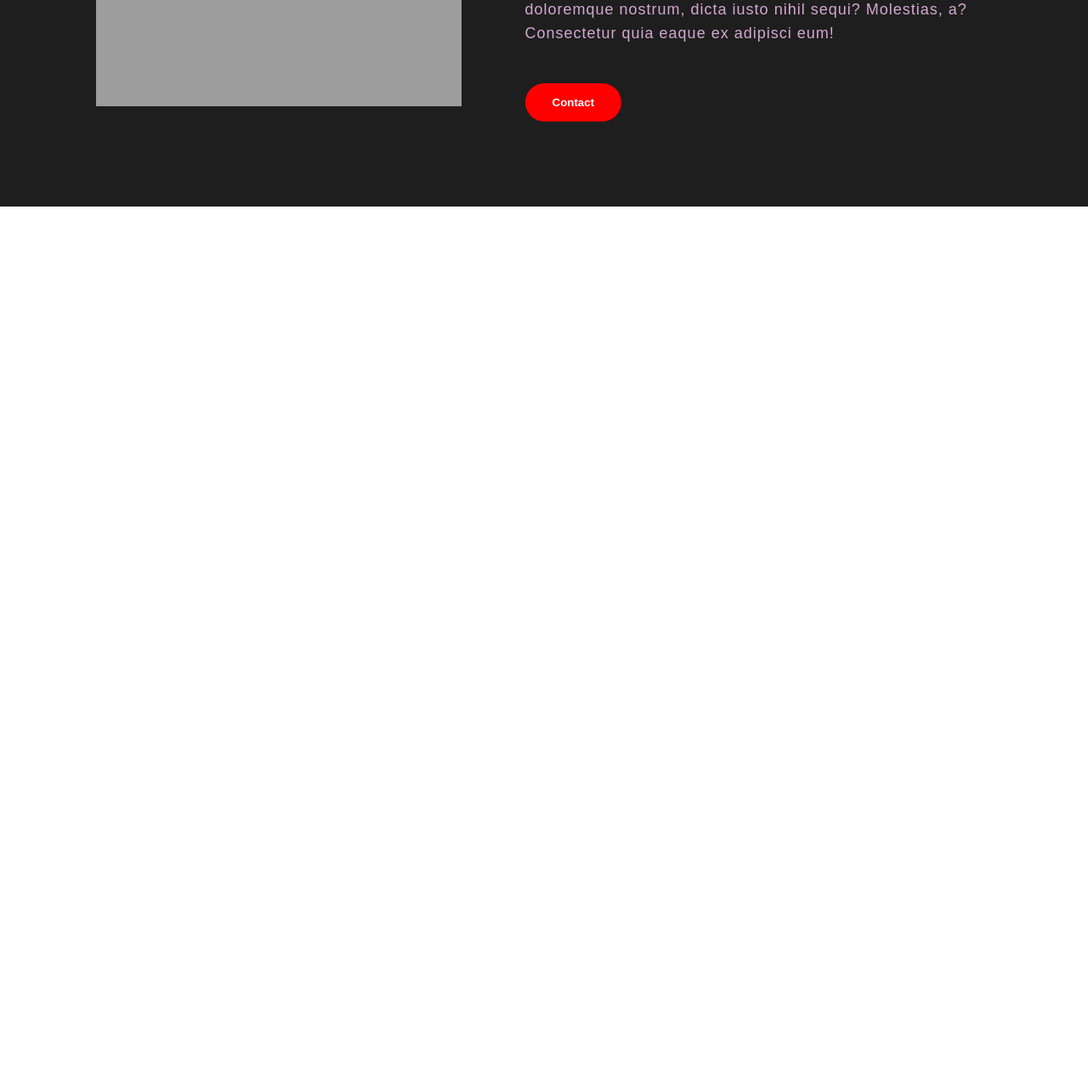
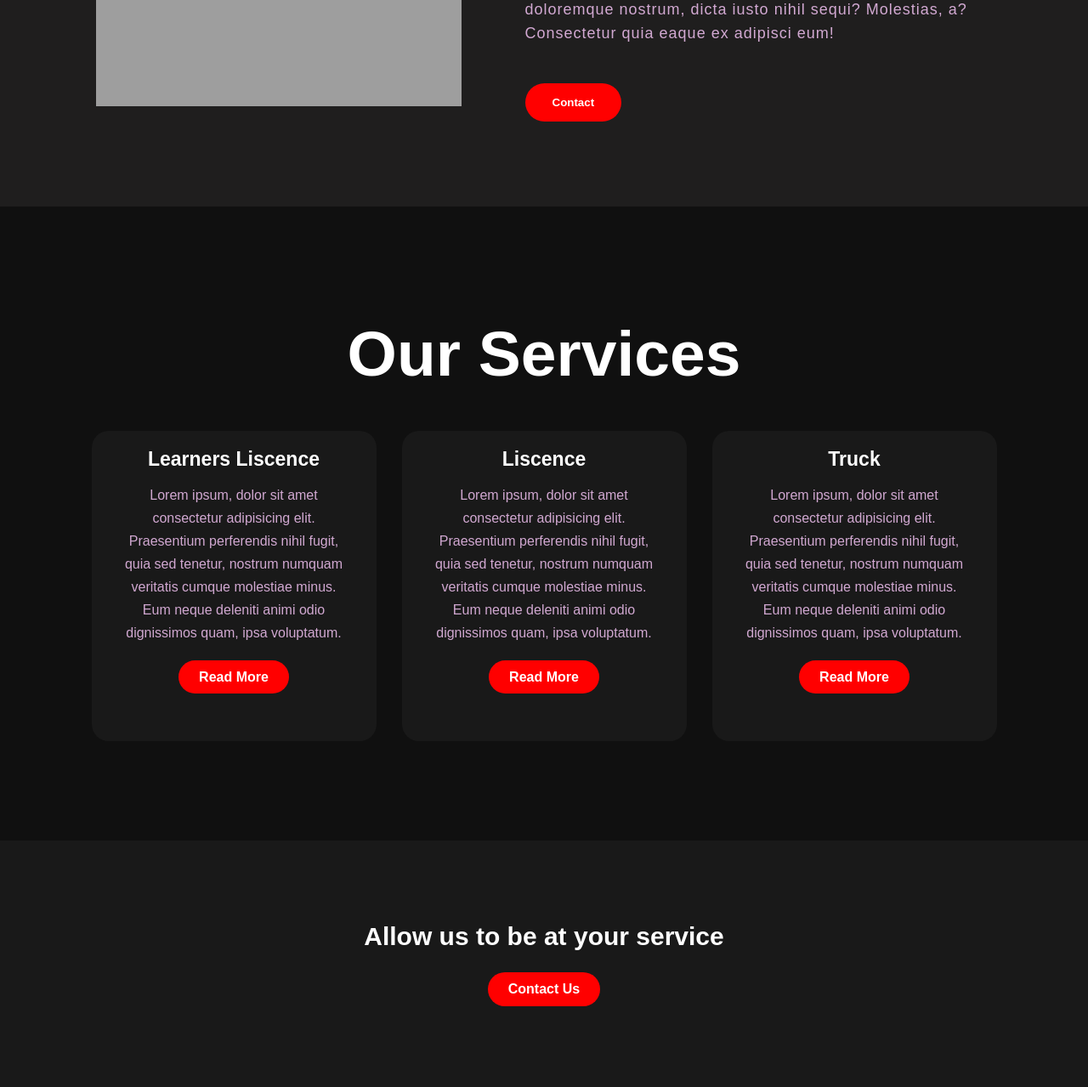
Before and after one commit to NtombiMotaung/MasterDrive, a Django app: page / in a window 1280 px wide. Shown: the part 1116-2395 px from the top of the page at 85% size. Before the commit the page ends 1359 px from the top, so only its background shows below. Run offline with Django 4.2, Linux system fonts and the light colour scheme; data that the repository does not hold is empty; parts of the project's set-up code (start-up, migrations or seed data) failed here and were passed over; grey boxes are pictures that could not be loaded.

Commit message:
home page almost done

```diff
--- a/mysite/static/css/style.css
+++ b/mysite/static/css/style.css
@@ -102,3 +102,108 @@ button:hover{
   cursor: pointer;
 
 }
+
+.service{
+  background: #101010 ;
+  width: 100%;
+  padding: 100px 0px;
+}
+
+.title h2{
+  color: white;
+  font-size: 75px;
+  width: 1130px;
+  margin: 30px auto;
+  text-align: center;
+
+}
+
+.box{
+  display:flex ;
+  justify-content: center;
+  align-items: center;
+  min-height: 400px;
+
+}
+
+.card{
+  height: 365px;
+  width: 335px;
+  padding: 20px 35px;
+  background: #191919;
+  border-radius: 20px;
+  margin: 15px;
+  position: relative;
+  overflow: hidden;
+  text-align: center;
+
+}
+
+h5{
+  color: white;
+  font-size: 23px;
+  margin-bottom: 15px;
+}
+
+.pra p{
+  color: #fcfc;
+  font-size: 16px;
+  line-height: 27px;
+  margin-bottom: 25px;
+}
+
+.card .button{
+  background-color: red;
+  color: white;
+  text-decoration: none;
+  border: 2px solid transparent;
+  font-weight: bold;
+  padding: 9px 22px;
+  border-radius: 30px;
+  transition: .4s;
+
+}
+.card .button:hover{
+  background-color: transparent;
+  border: 2px solid red;
+  cursor: pointer;
+
+}
+
+.contact-us{
+  width: 100%;
+  height: 290px;
+  background: #191919;
+  display: flex;
+  align-items: center;
+  flex-direction: column;
+  justify-content: center;
+
+}
+
+.contact-us p{
+  color: white;
+  font-size: 30px;
+  font-weight: bold;
+  margin-bottom: 25px;
+
+}
+
+.contact-us .button-two{
+  background-color: red;
+  color: white;
+  text-decoration: none;
+  border: 2px solid transparent;
+  font-weight: bold;
+  padding: 9px 22px;
+  border-radius: 30px;
+  transition: .4s;
+
+}
+
+.contact-us .button-two:hover{
+  background-color: transparent;
+  border: 2px solid red;
+  cursor: pointer;
+
+}
--- a/mysite/templates/public/index.html
+++ b/mysite/templates/public/index.html
@@ -129,6 +129,76 @@
     </div>
   </section>
 
+  <!--Services section-->
+
+  <div class="service">
+    <div class="title">
+      <h2>Our Services</h2>
+    </div>
+
+    <div class="box">
+      <div class="card">
+        <h5>Learners Liscence</h5>
+        <div class="pra">
+          <p>Lorem ipsum, dolor sit amet
+            consectetur adipisicing elit.
+            Praesentium perferendis nihil
+            fugit, quia sed tenetur, nostrum
+            numquam veritatis cumque molestiae
+            minus. Eum neque deleniti animi odio
+             dignissimos quam, ipsa voluptatum.</p>
+
+             <p style="text-align: center;">
+             <a class="button" href="{% url 'services:get-services-page' %}">Read More</a>
+              </p>
+        </div>
+      </div>
+
+      <div class="card">
+        <h5>Liscence</h5>
+        <div class="pra">
+          <p>Lorem ipsum, dolor sit amet
+            consectetur adipisicing elit.
+            Praesentium perferendis nihil
+            fugit, quia sed tenetur, nostrum
+            numquam veritatis cumque molestiae
+            minus. Eum neque deleniti animi odio
+             dignissimos quam, ipsa voluptatum.</p>
+
+             <p style="text-align: center;">
+             <a class="button" href="{% url 'services:get-services-page' %}">Read More</a>
+              </p>
+        </div>
+      </div>
+      <div class="card">
+        <h5>Truck</h5>
+        <div class="pra">
+          <p>Lorem ipsum, dolor sit amet
+            consectetur adipisicing elit.
+            Praesentium perferendis nihil
+            fugit, quia sed tenetur, nostrum
+            numquam veritatis cumque molestiae
+            minus. Eum neque deleniti animi odio
+             dignissimos quam, ipsa voluptatum.</p>
+
+             <p style="text-align: center;">
+             <a class="button" href="{% url 'services:get-services-page' %}">Read More</a>
+              </p>
+        </div>
+      </div>
+
+    </div>
+
+  </div>
+
+  <!--Contacts Section-->
+  <div class="contact-us">
+    <p>Allow us to be at your service</p>
+    <a class="button-two" href="{% url 'contacts:get-contacts-page' %}">Contact Us</a>
+
+  </div>
+
+
 
  </body>
  </html>
```
